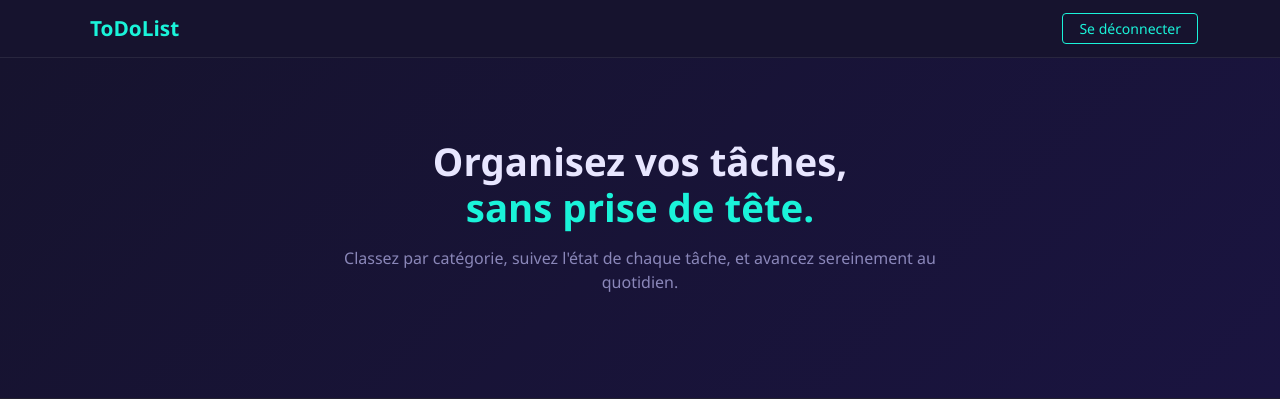
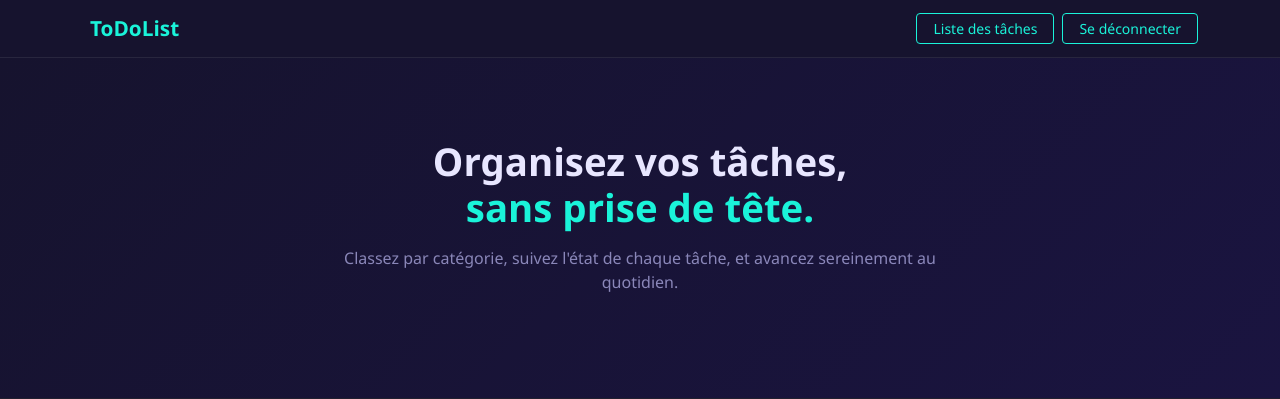
Before and after one commit to agautier773-crypto/ToDoList, a PHP site: page / in a window 1280 px wide. Shown: the top 399 px of the page. Run offline with PHP 8.4, Linux system fonts and the light colour scheme; the visitor is signed in with stand-in values (Sample User, id 1).

Commit message:
Ajout bouton liste des taches navbar

```diff
--- a/views/layouts/main.php
+++ b/views/layouts/main.php
@@ -36,10 +36,12 @@ use App\Core\Auth;
             <a class="navbar-brand" href="/"/><i class="bi bi-check2-square me-2"></i>ToDoList</a>
             <div class="d-flex gap-2">
                 <?php if (\App\Core\Auth::check()): ?>
+                    <a href="/tache" class="btn btn-outline-c btn-sm px-3"> Liste des tâches</a>
                 <a href="/logout" class="btn btn-outline-c btn-sm px-3">Se déconnecter</a>
                 <?php else: ?>
                 <a href="/login" class="btn btn-outline-c btn-sm px-3">Se connecter</a>
                 <a href="/users/create" class="btn btn-violet btn-sm px-3">S'inscrire</a>
+
                 <?php endif; ?>
             </div>
         </div>
```
